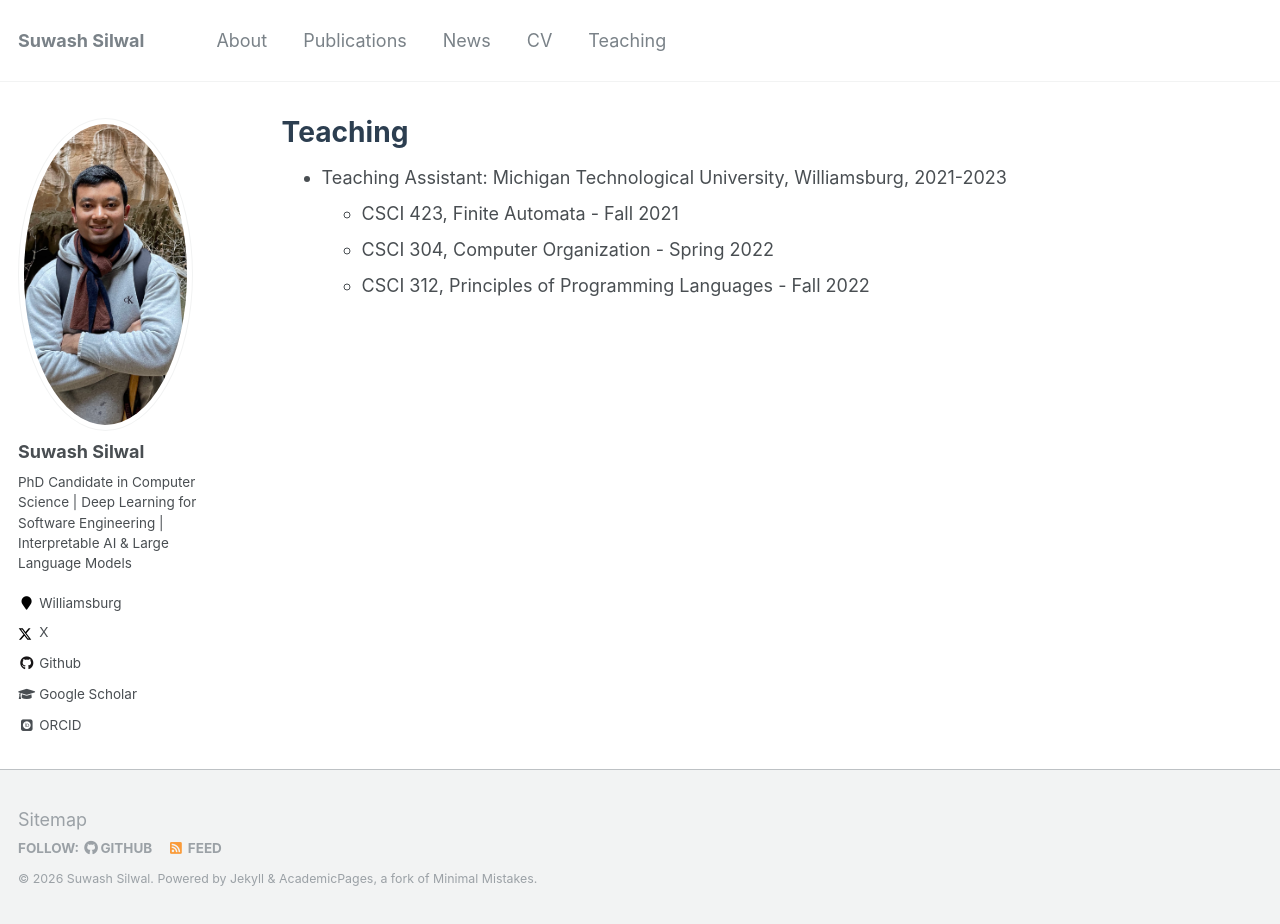
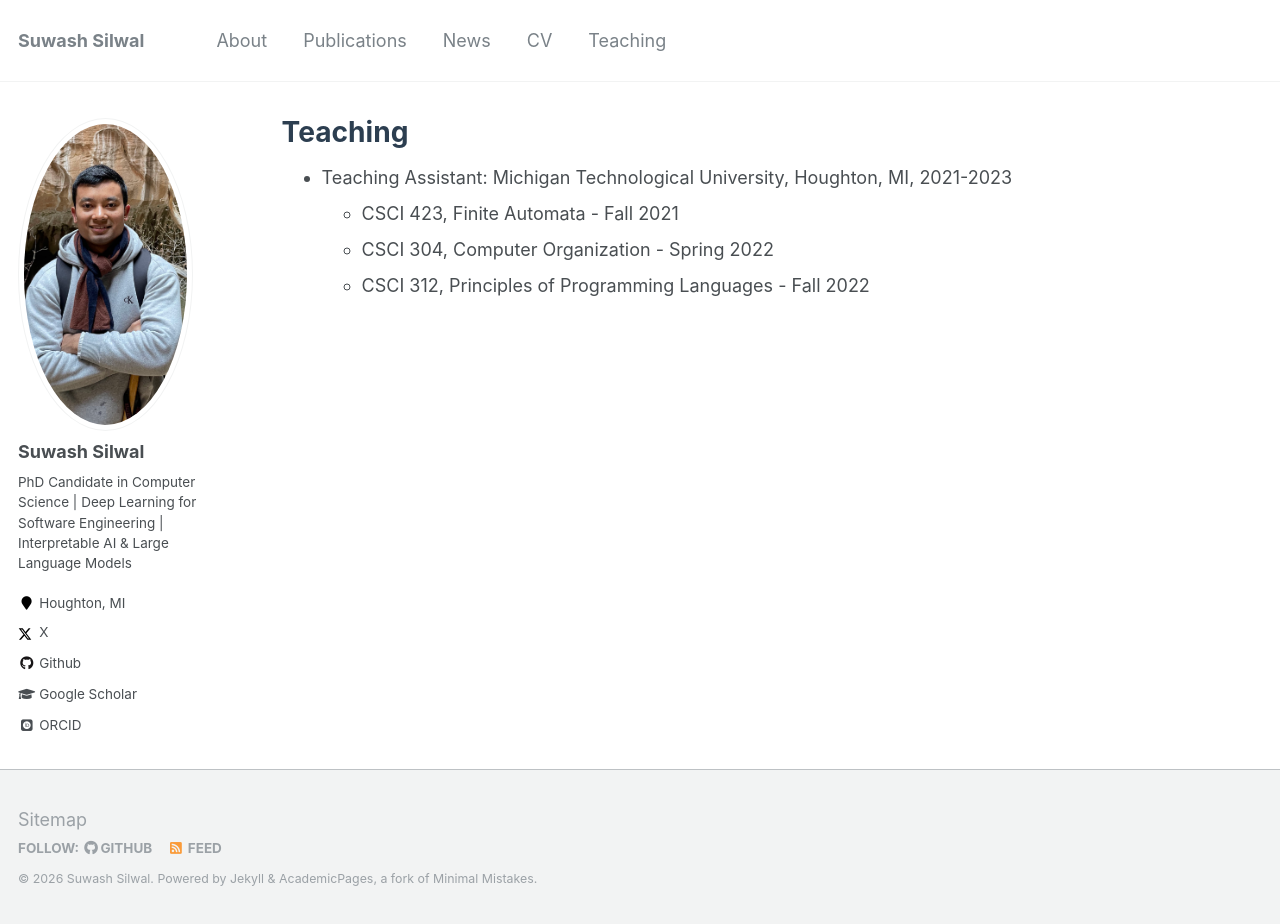
Before and after one commit to ssilwal050/ssilwal050.github.io, a Jekyll site: the page built from _pages/teaching.md, in a window 1280 px wide and 924 px high. Built offline with Jekyll 4.4.1, drawn with Linux system fonts in a browser that asks for light colours; some web fonts are replaced.

Commit message:
basic-update_02

```diff
--- a/_config.yml
+++ b/_config.yml
@@ -83,7 +83,7 @@ author:
   name             : "Suwash Silwal"
   avatar           : "img272.jpg"
   bio              : "PhD Candidate in Computer Science | Deep Learning for Software Engineering | Interpretable AI & Large Language Models"
-  location         : "Williamsburg"
+  location         : "Houghton, MI"
   employer         :
   googlescholar    : "https://scholar.google.com/citations?user=BsC5DE0AAAAJ&hl=en"
   email            :
--- a/_pages/teaching.md
+++ b/_pages/teaching.md
@@ -7,7 +7,7 @@ author_profile: true
 
 {% include base_path %}
 
-* Teaching Assistant: Michigan Technological University, Williamsburg, 2021-2023
+* Teaching Assistant: Michigan Technological University, Houghton, MI, 2021-2023
   * CSCI 423, Finite Automata - Fall 2021
   * CSCI 304, Computer Organization - Spring 2022
   * CSCI 312, Principles of Programming Languages - Fall 2022
```
